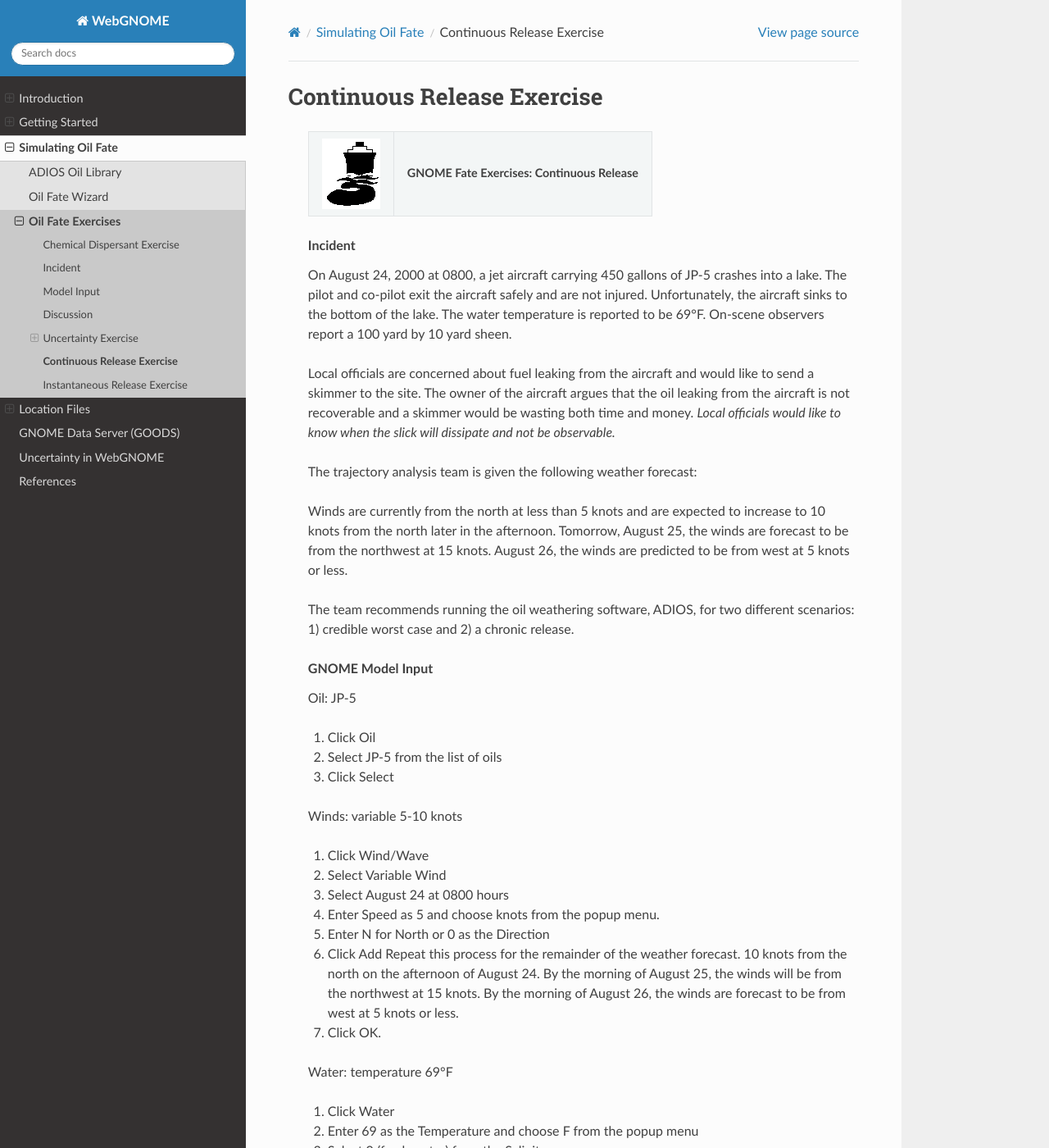
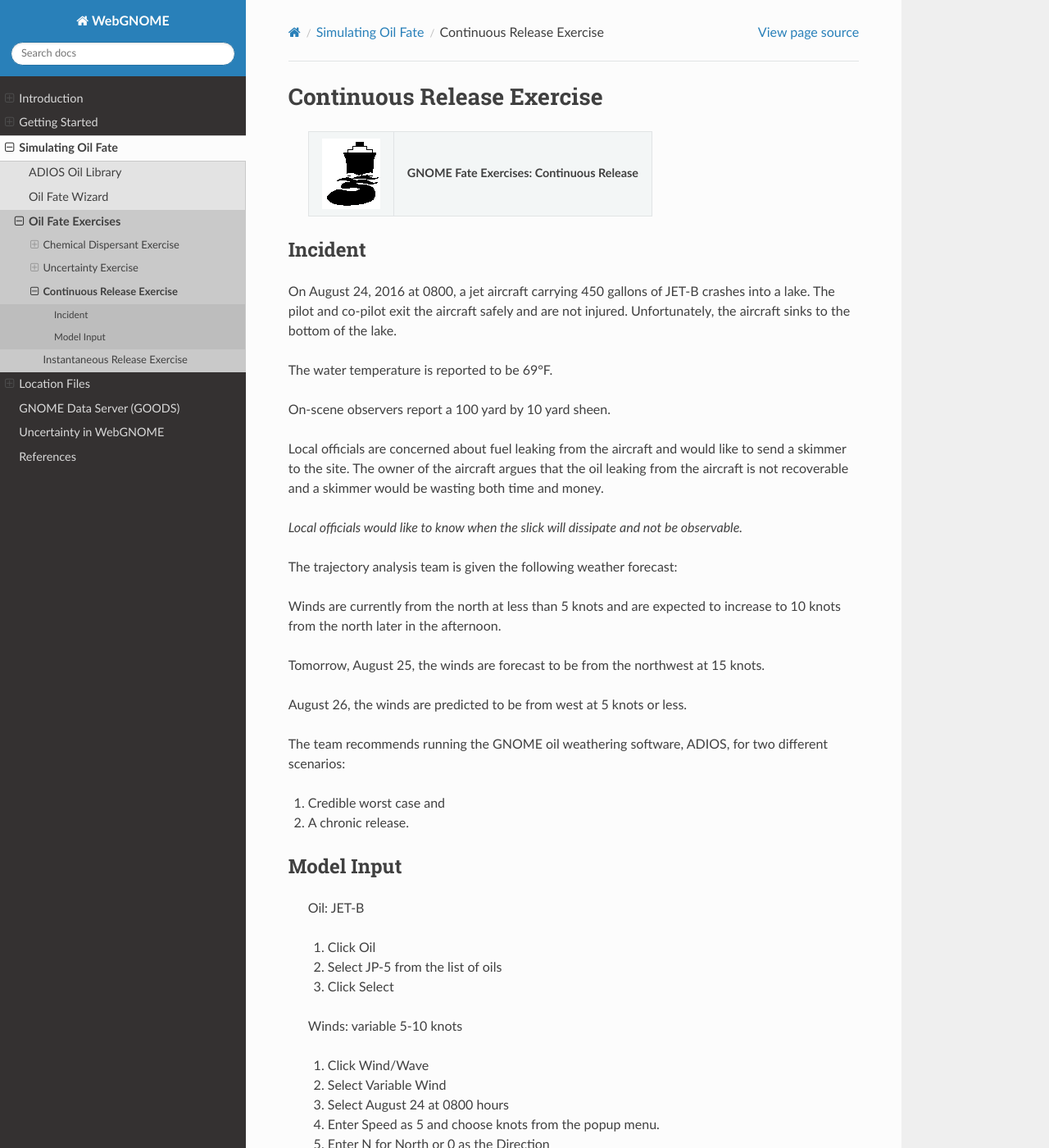
Before and after one commit to NOAA-ORR-ERD/WebGnomeClient, a Sphinx documentation site: the page built from doc/fate_exercises/continuous_exercise.rst, in a window 1280 px wide and 1400 px high. Shown: the whole window at 82% size. Built offline with Sphinx 7.4.7 and the Read the Docs theme 2.0.0, drawn with Linux system fonts in a browser that asks for light colours; pages that are not in the unit, such as notebooks, are missing from menus.

```diff
--- a/doc/fate.rst
+++ b/doc/fate.rst
@@ -14,6 +14,7 @@
 .. toctree::
    :maxdepth: 2
 
+   fate_exercises/kronosaurus_exercise
    fate_exercises/dispersant_exercise
    fate_exercises/uncertainty_exercise
    fate_exercises/continuous_exercise
--- a/doc/fate_exercises/continuous_exercise.rst
+++ b/doc/fate_exercises/continuous_exercise.rst
@@ -13,39 +10,49 @@
     |                                      |    :name: GNOME-exercises-continuous-release  |
     +--------------------------------------+-----------------------------------------------+
 
-    .. rubric:: Incident
-       :name: incident
+Incident
+========
 
-    On August 24, 2000 at 0800, a jet aircraft carrying 450 gallons of
-    JP-5 crashes into a lake. The pilot and co-pilot exit the aircraft
-    safely and are not injured. Unfortunately, the aircraft sinks to the
-    bottom of the lake. The water temperature is reported to be 69°F.
-    On-scene observers report a 100 yard by 10 yard sheen.
+On August 24, 2016 at 0800, a jet aircraft carrying 450 gallons of
+JET-B crashes into a lake. The pilot and co-pilot exit the aircraft
+safely and are not injured. Unfortunately, the aircraft sinks to the
+bottom of the lake.
 
-    Local officials are concerned about fuel leaking from the aircraft
-    and would like to send a skimmer to the site. The owner of the
-    aircraft argues that the oil leaking from the aircraft is not
-    recoverable and a skimmer would be wasting both time and money.
-    *Local officials would like to know when the slick will dissipate
-    and not be observable.*
+The water temperature is reported to be 69°F.
 
-    The trajectory analysis team is given the following weather
-    forecast:
+On-scene observers report a 100 yard by 10 yard sheen.
 
-    Winds are currently from the north at less than 5 knots and are
-    expected to increase to 10 knots from the north later in the
-    afternoon. Tomorrow, August 25, the winds are forecast to be from
-    the northwest at 15 knots. August 26, the winds are predicted to be
-    from west at 5 knots or less.
+Local officials are concerned about fuel leaking from the aircraft
+and would like to send a skimmer to the site. The owner of the
+aircraft argues that the oil leaking from the aircraft is not
+recoverable and a skimmer would be wasting both time and money.
 
-    The team recommends running the oil weathering software, ADIOS, for
-    two different scenarios: 1) credible worst case and 2) a chronic
-    release.
+*Local officials would like to know when the slick will dissipate
+and not be observable.*
 
-    .. rubric:: GNOME Model Input
-       :name: GNOME-model-input
+The trajectory analysis team is given the following weather
+forecast:
 
-    Oil: JP-5
+Winds are currently from the north at less than 5 knots and are
+expected to increase to 10 knots from the north later in the
+afternoon.
+
+Tomorrow, August 25, the winds are forecast to be from the northwest at 15 knots.
+
+August 26, the winds are predicted to be from west at 5 knots or less.
+
+The team recommends running the GNOME oil weathering software, ADIOS, for
+two different scenarios:
+
+1) Credible worst case and
+
+2) A chronic release.
+
+
+Model Input
+===========
+
+    Oil: JET-B
 
     #. Click Oil
     #. Select JP-5 from the list of oils
--- a/doc/fate_exercises/dispersant_exercise.rst
+++ b/doc/fate_exercises/dispersant_exercise.rst
@@ -2,8 +2,7 @@
 :orphan:
 
 Chemical Dispersant Exercise
-============================
-
+############################
 
 
     +--------------------------------------+--------------------------------------+
```
Also changed, not shown: other parts of doc/fate_exercises/continuous_exercise.rst (+1 -4 lines), 1 other file.
